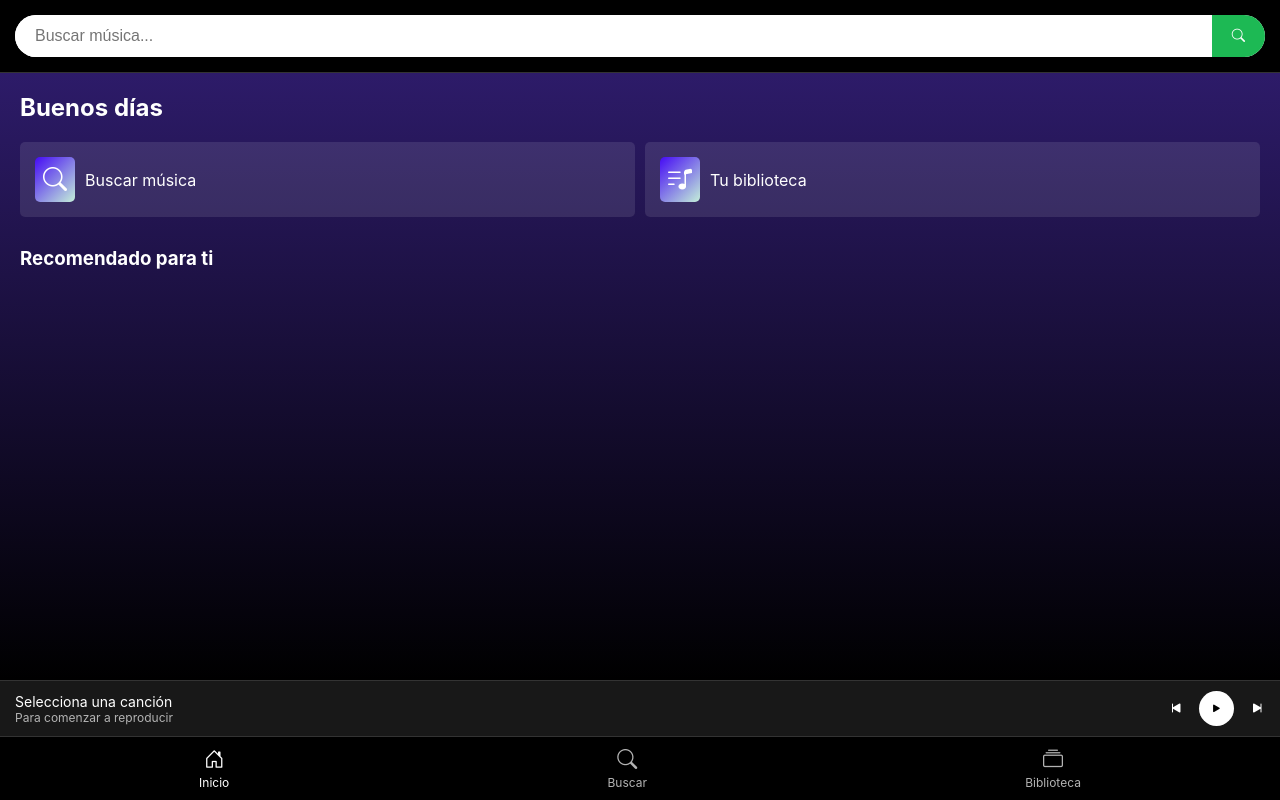
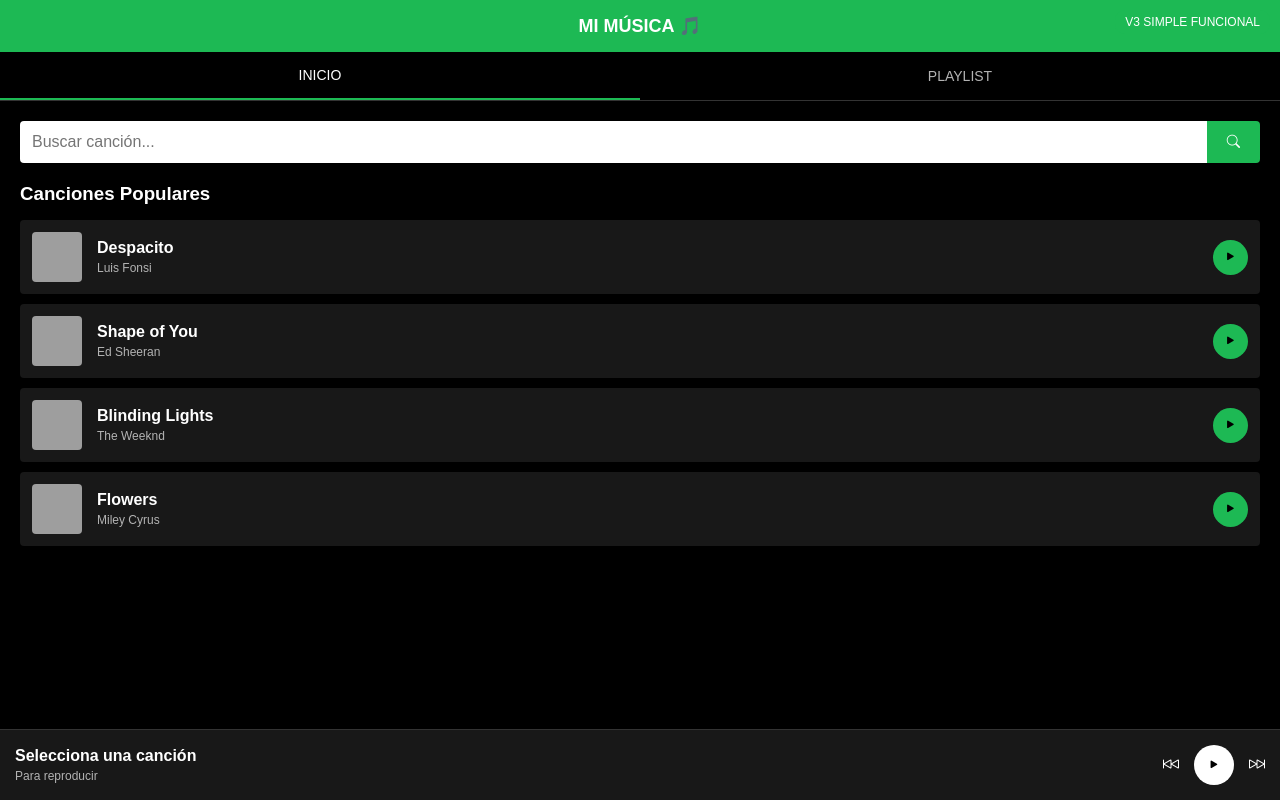
Before and after one commit to Ilias-Kly/Ilias-Kly.github.io, a browser extension: page spotify-clone/index.html in a window 1280 px wide. Drawn offline with nearby package versions, Linux system fonts and the light colour scheme; grey boxes are pictures that could not be loaded.

Commit message:
Actualizar index.html

```diff
--- a/spotify-clone/index.html
+++ b/spotify-clone/index.html
@@ -3,9 +3,8 @@
 <head>
     <meta charset="UTF-8">
     <meta name="viewport" content="width=device-width, initial-scale=1.0">
-    <title>Mi Spotify</title>
+    <title>Mi Música FUNCIONAL</title>
     <link rel="stylesheet" href="https://cdn.jsdelivr.net/npm/bootstrap-icons@1.11.1/font/bootstrap-icons.css">
-    <link rel="manifest" href="manifest.json">
     <style>
         * {
             margin: 0;
@@ -14,7 +13,7 @@
         }
 
         body {
-            font-family: -apple-system, BlinkMacSystemFont, sans-serif;
+            font-family: Arial, sans-serif;
             background: #000;
             color: white;
             height: 100vh;
@@ -27,45 +26,42 @@
             height: 100vh;
         }
 
-        /* Header */
+        /* Header Simple */
         .header {
+            background: #1DB954;
+            padding: 15px;
+            text-align: center;
+            font-weight: bold;
+            font-size: 18px;
+        }
+
+        /* Navegación Simple */
+        .nav {
+            display: flex;
             background: #000;
-            padding: 15px;
-            display: flex;
-            gap: 10px;
             border-bottom: 1px solid #333;
         }
 
-        .search-box {
+        .nav-btn {
             flex: 1;
-            display: flex;
-            background: white;
-            border-radius: 25px;
-            overflow: hidden;
+            padding: 15px;
+            background: none;
+            border: none;
+            color: #B3B3B3;
+            font-size: 14px;
+            cursor: pointer;
         }
 
-        .search-box input {
-            flex: 1;
-            border: none;
-            padding: 12px 20px;
-            font-size: 16px;
-            outline: none;
+        .nav-btn.active {
+            color: white;
+            border-bottom: 2px solid #1DB954;
         }
 
-        .search-box button {
-            background: #1DB954;
-            border: none;
-            padding: 0 20px;
-            cursor: pointer;
-            color: white;
-        }
-
-        /* Main Content */
-        .main {
+        /* Contenido */
+        .content {
             flex: 1;
             overflow-y: auto;
             padding: 20px;
-            background: linear-gradient(180deg, #2D1B69 0%, #000 100%);
         }
 
         .section {
@@ -76,71 +72,74 @@
             display: block;
         }
 
-        /* Quick Actions */
-        .quick-actions {
-            display: grid;
-            grid-template-columns: 1fr 1fr;
-            gap: 10px;
-            margin: 20px 0;
+        /* Búsqueda Simple */
+        .search-box {
+            display: flex;
+            margin-bottom: 20px;
         }
 
-        .quick-card {
-            background: rgba(255,255,255,0.1);
-            padding: 15px;
-            border-radius: 5px;
+        .search-box input {
+            flex: 1;
+            padding: 12px;
+            border: none;
+            border-radius: 4px 0 0 4px;
+            font-size: 16px;
+        }
+
+        .search-box button {
+            background: #1DB954;
+            border: none;
+            padding: 0 20px;
+            border-radius: 0 4px 4px 0;
+            cursor: pointer;
+            color: white;
+        }
+
+        /* Lista de Canciones Simple */
+        .song-list {
+            display: flex;
+            flex-direction: column;
+            gap: 10px;
+        }
+
+        .song-item {
             display: flex;
             align-items: center;
-            gap: 10px;
+            padding: 12px;
+            background: #181818;
+            border-radius: 4px;
             cursor: pointer;
+            transition: background 0.2s;
         }
 
-        .quick-card i {
-            font-size: 24px;
-            background: linear-gradient(135deg, #450AF5, #C4EFD9);
-            border-radius: 5px;
-            padding: 8px;
-        }
-
-        /* Music Grid */
-        .music-grid {
-            display: grid;
-            grid-template-columns: repeat(2, 1fr);
-            gap: 15px;
-            margin-top: 20px;
-        }
-
-        .music-card {
-            background: #181818;
-            padding: 15px;
-            border-radius: 8px;
-            cursor: pointer;
-            transition: background 0.3s;
-        }
-
-        .music-card:hover {
+        .song-item:hover {
             background: #282828;
         }
 
-        .card-cover {
-            width: 100%;
-            aspect-ratio: 1;
+        .song-cover {
+            width: 50px;
+            height: 50px;
             background: #333;
-            border-radius: 5px;
-            margin-bottom: 10px;
-            position: relative;
-            overflow: hidden;
+            border-radius: 4px;
+            margin-right: 15px;
+            background-size: cover;
         }
 
-        .card-cover img {
-            width: 100%;
-            height: 100%;
-            object-fit: cover;
+        .song-info {
+            flex: 1;
+        }
+
+        .song-title {
+            font-weight: bold;
+            margin-bottom: 4px;
+        }
+
+        .song-artist {
+            color: #B3B3B3;
+            font-size: 12px;
         }
 
         .play-btn {
-            position: absolute;
-            bottom: 8px;
-            right: 8px;
             background: #1DB954;
             border: none;
             border-radius: 50%;
@@ -150,77 +149,31 @@
             align-items: center;
             justify-content: center;
             cursor: pointer;
-            opacity: 0;
-            transition: opacity 0.3s;
+            color: black;
         }
 
-        .music-card:hover .play-btn {
-            opacity: 1;
+        /* Player Simple */
+        .player {
+            background: #181818;
+            padding: 15px;
+            border-top: 1px solid #333;
+            display: flex;
+            align-items: center;
+            gap: 15px;
         }
 
-        .card-title {
-            font-weight: bold;
-            margin-bottom: 5px;
-            font-size: 14px;
+        .player-info {
+            flex: 1;
         }
 
-        .card-artist {
-            color: #B3B3B3;
-            font-size: 12px;
-        }
-
-        /* Bottom Navigation */
-        .bottom-nav {
-            display: flex;
-            justify-content: space-around;
-            background: #000;
-            padding: 10px;
-            border-top: 1px solid #333;
-        }
-
-        .nav-item {
-            display: flex;
-            flex-direction: column;
-            align-items: center;
-            color: #B3B3B3;
-            text-decoration: none;
-            font-size: 12px;
-        }
-
-        .nav-item.active {
-            color: white;
-        }
-
-        .nav-item i {
-            font-size: 20px;
+        .player-title {
+            font-weight: bold;
             margin-bottom: 4px;
         }
 
-        /* Player Bar */
-        .player-bar {
-            background: #181818;
-            padding: 10px 15px;
-            border-top: 1px solid #333;
-            display: flex;
-            align-items: center;
-            gap: 10px;
-        }
-
-        .track-info {
-            flex: 1;
-            min-width: 0;
-        }
-
-        .track-name {
-            font-size: 14px;
-            white-space: nowrap;
-            overflow: hidden;
-            text-overflow: ellipsis;
-        }
-
-        .track-artist {
+        .player-artist {
+            color: #B3B3B3;
             font-size: 12px;
-            color: #B3B3B3;
         }
 
         .player-controls {
@@ -237,16 +190,17 @@
             cursor: pointer;
         }
 
-        .play-btn-main {
+        .main-play-btn {
             background: white;
             border: none;
             border-radius: 50%;
-            width: 35px;
-            height: 35px;
+            width: 40px;
+            height: 40px;
             display: flex;
             align-items: center;
             justify-content: center;
             cursor: pointer;
+            color: black;
         }
 
         /* Loading */
@@ -256,109 +210,270 @@
             color: #B3B3B3;
         }
 
-        .spinner {
-            border: 3px solid #333;
-            border-top: 3px solid #1DB954;
-            border-radius: 50%;
-            width: 30px;
-            height: 30px;
-            animation: spin 1s linear infinite;
-            margin: 0 auto 15px;
-        }
-
-        @keyframes spin {
-            0% { transform: rotate(0deg); }
-            100% { transform: rotate(360deg); }
+        .version {
+            position: fixed;
+            top: 10px;
+            right: 10px;
+            background: #1DB954;
+            color: white;
+            padding: 5px 10px;
+            border-radius: 10px;
+            font-size: 12px;
+            z-index: 1000;
         }
     </style>
 </head>
 <body>
+    <div class="version">V3 SIMPLE FUNCIONAL</div>
+
     <div class="app">
         <!-- Header -->
         <div class="header">
-            <div class="search-box">
-                <input type="text" id="searchInput" placeholder="Buscar música...">
-                <button id="searchBtn">
-                    <i class="bi bi-search"></i>
-                </button>
-            </div>
+            MI MÚSICA 🎵
         </div>
 
-        <!-- Main Content -->
-        <div class="main">
-            <!-- Home Section -->
-            <div id="home" class="section active">
-                <h2>Buenos días</h2>
-                <div class="quick-actions">
-                    <div class="quick-card" onclick="app.showSection('search')">
+        <!-- Navegación -->
+        <div class="nav">
+            <button class="nav-btn active" onclick="app.showSection('inicio')">INICIO</button>
+            <button class="nav-btn" onclick="app.showSection('playlist')">PLAYLIST</button>
+        </div>
+
+        <!-- Contenido -->
+        <div class="content">
+            <!-- Inicio -->
+            <div id="inicio" class="section active">
+                <div class="search-box">
+                    <input type="text" id="searchInput" placeholder="Buscar canción...">
+                    <button onclick="app.searchMusic()">
                         <i class="bi bi-search"></i>
-                        <span>Buscar música</span>
-                    </div>
-                    <div class="quick-card" onclick="app.showSection('library')">
-                        <i class="bi bi-music-note-list"></i>
-                        <span>Tu biblioteca</span>
-                    </div>
+                    </button>
                 </div>
 
-                <h3 style="margin: 30px 0 15px 0;">Recomendado para ti</h3>
-                <div id="recommended" class="music-grid">
-                    <!-- Las canciones se cargan aquí -->
+                <h3 style="margin-bottom: 15px;">Canciones Populares</h3>
+                <div id="results" class="song-list">
+                    <!-- Las canciones aparecen aquí -->
                 </div>
             </div>
 
-            <!-- Search Section -->
-            <div id="search" class="section">
-                <h2>Buscar</h2>
-                <div id="searchResults" class="music-grid">
-                    <!-- Los resultados de búsqueda aparecen aquí -->
-                </div>
-            </div>
-
-            <!-- Library Section -->
-            <div id="library" class="section">
-                <h2>Tu biblioteca</h2>
-                <div class="loading">
-                    <p>Tu música aparecerá aquí</p>
+            <!-- Playlist -->
+            <div id="playlist" class="section">
+                <h3 style="margin-bottom: 15px;">Tu Playlist</h3>
+                <div id="playlist-songs" class="song-list">
+                    <div class="loading">
+                        <p>Agrega canciones desde Inicio</p>
+                    </div>
                 </div>
             </div>
         </div>
 
-        <!-- Player Bar -->
-        <div class="player-bar">
-            <div class="track-info">
-                <div class="track-name">Selecciona una canción</div>
-                <div class="track-artist">Para comenzar a reproducir</div>
+        <!-- Player -->
+        <div class="player">
+            <div class="player-info">
+                <div class="player-title" id="currentTitle">Selecciona una canción</div>
+                <div class="player-artist" id="currentArtist">Para reproducir</div>
             </div>
             <div class="player-controls">
-                <button class="control-btn" onclick="app.previousTrack()">
-                    <i class="bi bi-skip-start-fill"></i>
+                <button class="control-btn" onclick="app.previousSong()">
+                    <i class="bi bi-skip-backward"></i>
                 </button>
-                <button class="play-btn-main" onclick="app.togglePlay()">
+                <button class="main-play-btn" onclick="app.togglePlay()">
                     <i class="bi bi-play-fill"></i>
                 </button>
-                <button class="control-btn" onclick="app.nextTrack()">
-                    <i class="bi bi-skip-end-fill"></i>
+                <button class="control-btn" onclick="app.nextSong()">
+                    <i class="bi bi-skip-forward"></i>
                 </button>
             </div>
         </div>
-
-        <!-- Bottom Navigation -->
-        <div class="bottom-nav">
-            <a class="nav-item active" onclick="app.showSection('home')">
-                <i class="bi bi-house-door"></i>
-                <span>Inicio</span>
-            </a>
-            <a class="nav-item" onclick="app.showSection('search')">
-                <i class="bi bi-search"></i>
-                <span>Buscar</span>
-            </a>
-            <a class="nav-item" onclick="app.showSection('library')">
-                <i class="bi bi-collection"></i>
-                <span>Biblioteca</span>
-            </a>
-        </div>
     </div>
 
-    <script src="app.js"></script>
+    <script>
+        // APP SUPER SIMPLE Y FUNCIONAL
+        class MusicApp {
+            constructor() {
+                this.currentSong = null;
+                this.isPlaying = false;
+                this.playlist = [];
+                this.init();
+            }
+
+            init() {
+                console.log('🎵 APP INICIADA - VERSIÓN 3 FUNCIONAL');
+                this.loadPopularSongs();
+            }
+
+            showSection(section) {
+                // Actualizar botones
+                document.querySelectorAll('.nav-btn').forEach(btn => btn.classList.remove('active'));
+                event.target.classList.add('active');
+
+                // Mostrar sección
+                document.querySelectorAll('.section').forEach(sec => sec.classList.remove('active'));
+                document.getElementById(section).classList.add('active');
+            }
+
+            async searchMusic() {
+                const query = document.getElementById('searchInput').value.trim();
+                if (!query) {
+                    alert('Escribe algo para buscar');
+                    return;
+                }
+
+                document.getElementById('results').innerHTML = '<div class="loading">Buscando...</div>';
+
+                try {
+                    // API directa y simple
+                    const response = await fetch(`https://api.rss2json.com/v1/api.json?rss_url=https://www.youtube.com/feeds/videos.xml?channel_id=UC-9-kyTW8ZkZNDHQJ6FgpwQ`);
+                    const data = await response.json();
+
+                    // Simular resultados de búsqueda
+                    const songs = [
+                        {
+                            id: 'kJQP7kiw5Fk',
+                            title: 'Despacito - Luis Fonsi',
+                            artist: 'Luis Fonsi',
+                            cover: 'https://img.youtube.com/vi/kJQP7kiw5Fk/mqdefault.jpg'
+                        },
+                        {
+                            id: 'JGwWNGJdvx8',
+                            title: 'Shape of You - Ed Sheeran',
+                            artist: 'Ed Sheeran',
+                            cover: 'https://img.youtube.com/vi/JGwWNGJdvx8/mqdefault.jpg'
+                        },
+                        {
+                            id: '60ItHLz5WEA',
+                            title: 'Blinding Lights - The Weeknd',
+                            artist: 'The Weeknd',
+                            cover: 'https://img.youtube.com/vi/60ItHLz5WEA/mqdefault.jpg'
+                        }
+                    ];
+
+                    this.displaySongs(songs, 'results');
+                } catch (error) {
+                    console.log('Error:', error);
+                    this.loadPopularSongs();
+                }
+            }
+
+            loadPopularSongs() {
+                const songs = [
+                    {
+                        id: 'kJQP7kiw5Fk',
+                        title: 'Despacito',
+                        artist: 'Luis Fonsi',
+                        cover: 'https://img.youtube.com/vi/kJQP7kiw5Fk/mqdefault.jpg'
+                    },
+                    {
+                        id: 'JGwWNGJdvx8',
+                        title: 'Shape of You',
+                        artist: 'Ed Sheeran',
+                        cover: 'https://img.youtube.com/vi/JGwWNGJdvx8/mqdefault.jpg'
+                    },
+                    {
+                        id: '60ItHLz5WEA',
+                        title: 'Blinding Lights',
+                        artist: 'The Weeknd',
+                        cover: 'https://img.youtube.com/vi/60ItHLz5WEA/mqdefault.jpg'
+                    },
+                    {
+                        id: 'UN4h8p6gTpM',
+                        title: 'Flowers',
+                        artist: 'Miley Cyrus',
+                        cover: 'https://img.youtube.com/vi/UN4h8p6gTpM/mqdefault.jpg'
+                    }
+                ];
+
+                this.displaySongs(songs, 'results');
+            }
+
+            displaySongs(songs, containerId) {
+                const container = document.getElementById(containerId);
+                container.innerHTML = '';
+
+                songs.forEach(song => {
+                    const songElement = document.createElement('div');
+                    songElement.className = 'song-item';
+                    songElement.innerHTML = `
+                        <div class="song-cover" style="background-image: url('${song.cover}')"></div>
+                        <div class="song-info">
+                            <div class="song-title">${song.title}</div>
+                            <div class="song-artist">${song.artist}</div>
+                        </div>
+                        <button class="play-btn" onclick="app.playSong('${song.id}', '${song.title}', '${song.artist}', '${song.cover}')">
+                            <i class="bi bi-play-fill"></i>
+                        </button>
+                    `;
+                    container.appendChild(songElement);
+                });
+            }
+
+            playSong(id, title, artist, cover) {
+                console.log('🎵 Reproduciendo:', title);
+
+                this.currentSong = { id, title, artist, cover };
+
+                // Actualizar player
+                document.getElementById('currentTitle').textContent = title;
+                document.getElementById('currentArtist').textContent = artist;
+
+                // Cambiar icono a pausa
+                document.querySelector('.main-play-btn i').className = 'bi bi-pause-fill';
+                this.isPlaying = true;
+
+                // REPRODUCIR EN YOUTUBE DIRECTAMENTE
+                window.open(`https://www.youtube.com/watch?v=${id}`, '_blank');
+
+                // Agregar a playlist
+                this.addToPlaylist(this.currentSong);
+            }
+
+            addToPlaylist(song) {
+                if (!this.playlist.find(s => s.id === song.id)) {
+                    this.playlist.push(song);
+                    this.updatePlaylistDisplay();
+                }
+            }
+
+            updatePlaylistDisplay() {
+                const container = document.getElementById('playlist-songs');
+                if (this.playlist.length === 0) {
+                    container.innerHTML = '<div class="loading"><p>Agrega canciones desde Inicio</p></div>';
+                    return;
+                }
+
+                this.displaySongs(this.playlist, 'playlist-songs');
+            }
+
+            togglePlay() {
+                if (!this.currentSong) {
+                    alert('Selecciona una canción primero');
+                    return;
+                }
+
+                const playBtn = document.querySelector('.main-play-btn i');
+                if (this.isPlaying) {
+                    playBtn.className = 'bi bi-play-fill';
+                    this.isPlaying = false;
+                    console.log('⏸️ Pausado');
+                } else {
+                    playBtn.className = 'bi bi-pause-fill';
+                    this.isPlaying = true;
+                    console.log('▶️ Reproduciendo');
+                    // Abrir YouTube si no está reproduciendo
+                    window.open(`https://www.youtube.com/watch?v=${this.currentSong.id}`, '_blank');
+                }
+            }
+
+            previousSong() {
+                console.log('⏮️ Canción anterior');
+            }
+
+            nextSong() {
+                console.log('⏭️ Siguiente canción');
+            }
+        }
+
+        // Iniciar app
+        const app = new MusicApp();
+    </script>
 </body>
 </html>
```
